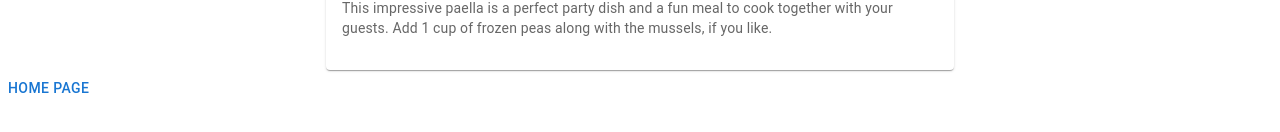
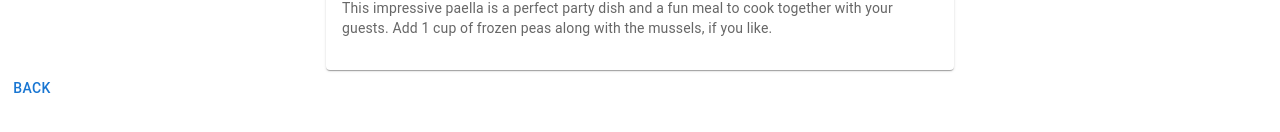
Before and after one commit to Ade-nahuelpan/whisp-gaming, a React (Vite) app: page /whisp-gaming/Home in a window 1280 px wide. Shown: the part 320-452 px from the top of the page. Built offline with nearby package versions, Linux system fonts and the light colour scheme.

Commit message:
added back button on home

```diff
--- a/src/pages/Home.jsx
+++ b/src/pages/Home.jsx
@@ -18,8 +18,8 @@ const Item = styled(Paper)(({ theme }) => ({
 
 function Home() {
   const navigate = useNavigate();
-  const handleAbout = () => {
-    navigate("/whisp-gaming/about");
+  const handleBack = () => {
+    navigate("/whisp-gaming");
   };
   return (
     <Grid container spacing={1} sx={{ color: "red" }}>
@@ -33,7 +33,7 @@ function Home() {
       <Grid item xs={2} md={3}>
         <Item>xs=6 md=4</Item>
       </Grid>
-      <Button onClick={() =>{ handleHome()}}>Home Page</Button>
+      <Button onClick={() =>{ handleBack()}}>Back</Button>
     </Grid>
   );
 }
```
